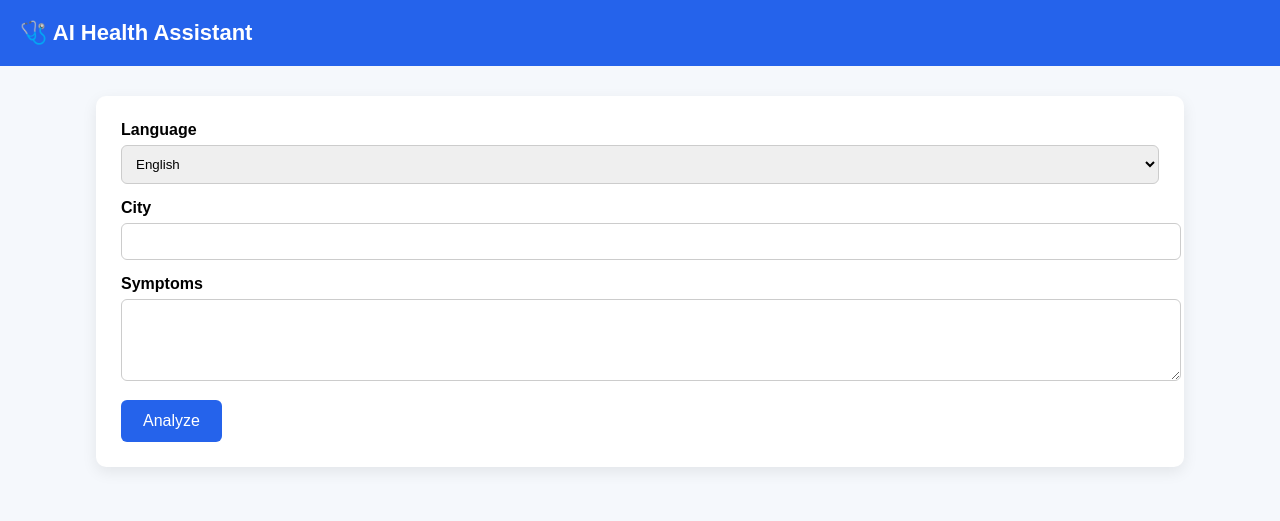
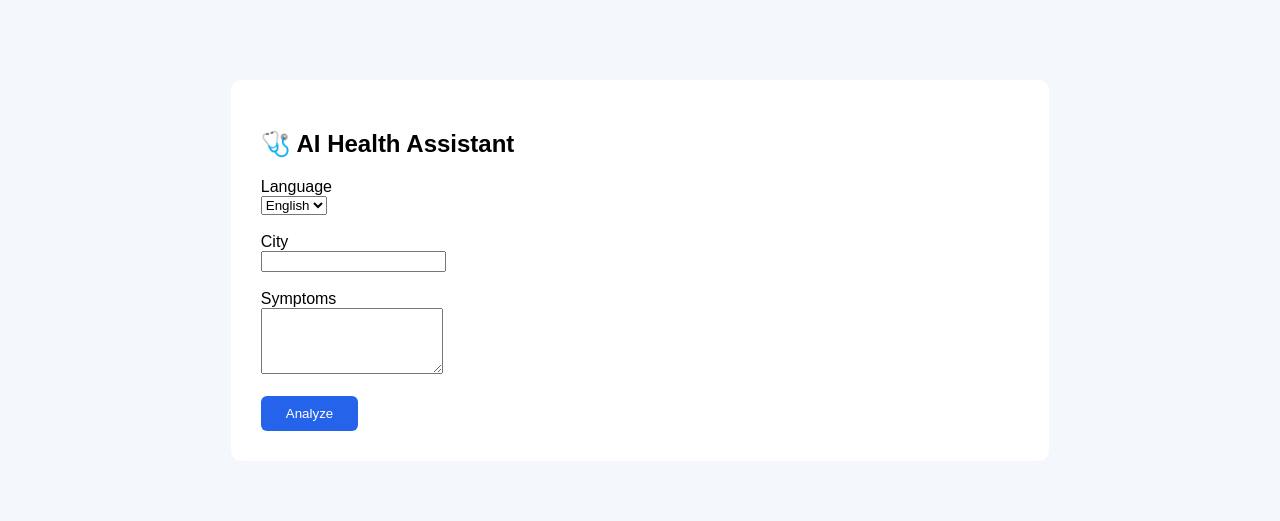
Before and after one commit to subhrat8/ai-health-assistant, a Python web app: template templates/index.html in a window 1280 px wide. Shown: the top 521 px of the page. Run offline with Jinja, Linux system fonts and the light colour scheme; the template is opened without the code that fills it, so the values that code supplies are empty.

Commit message:
Update index.html

```diff
--- a/templates/index.html
+++ b/templates/index.html
@@ -1,143 +1,53 @@
 <!DOCTYPE html>
-<html lang="en">
+<html>
 <head>
-    <meta charset="UTF-8">
     <title>AI Health Assistant</title>
-
     <style>
         body {
-            font-family: Arial, sans-serif;
-            background: #f5f8fc;
-            margin: 0;
-            padding: 0;
+            font-family: Arial;
+            background: #f4f7fb;
         }
-
-        header {
-            background: #2563eb;
-            color: white;
-            padding: 20px;
-            font-size: 22px;
-            font-weight: bold;
+        .box {
+            width: 60%;
+            margin: 80px auto;
+            background: white;
+            padding: 30px;
+            border-radius: 10px;
         }
-
-        .container {
-            width: 85%;
-            margin: auto;
-            padding: 30px;
-        }
-
-        .card {
-            background: white;
-            padding: 25px;
-            border-radius: 10px;
-            margin-bottom: 25px;
-            box-shadow: 0 5px 15px rgba(0,0,0,0.08);
-        }
-
-        label {
-            font-weight: bold;
-        }
-
-        input, textarea, select {
-            width: 100%;
-            padding: 10px;
-            margin-top: 6px;
-            margin-bottom: 15px;
-            border-radius: 6px;
-            border: 1px solid #ccc;
-        }
-
         button {
             background: #2563eb;
             color: white;
-            padding: 12px 22px;
+            padding: 10px 25px;
             border: none;
             border-radius: 6px;
-            font-size: 16px;
-            cursor: pointer;
-        }
-
-        button:hover {
-            background: #1e40af;
-        }
-
-        .hospital {
-            margin-bottom: 8px;
-        }
-
-        a {
-            text-decoration: none;
-            color: #2563eb;
-        }
-
-        .tag {
-            background: #eef2ff;
-            padding: 6px 10px;
-            border-radius: 6px;
-            display: inline-block;
-            margin-bottom: 10px;
         }
     </style>
 </head>
 
 <body>
 
-<header>
-    🩺 AI Health Assistant
-</header>
+<div class="box">
+    <h2>🩺 AI Health Assistant</h2>
 
-<div class="container">
+    <form action="/analyze" method="post">
 
-    <div class="card">
-        <form method="POST">
+        <label>Language</label><br>
+        <select name="language">
+            <option value="en-US">English</option>
+            <option value="hi-IN">Hindi</option>
+            <option value="te-IN">Telugu</option>
+            <option value="ta-IN">Tamil</option>
+        </select><br><br>
 
-            <label>Language</label>
-            <select name="language">
-                <option value="en-US" {% if selected_language=="en-US" %}selected{% endif %}>English</option>
-                <option value="hi-IN" {% if selected_language=="hi-IN" %}selected{% endif %}>Hindi</option>
-                <option value="te-IN" {% if selected_language=="te-IN" %}selected{% endif %}>Telugu</option>
-                <option value="ta-IN" {% if selected_language=="ta-IN" %}selected{% endif %}>Tamil</option>
-            </select>
+        <label>City</label><br>
+        <input type="text" name="city" required><br><br>
 
-            <label>City</label>
-            <input type="text" name="city" value="{{ searched_city }}" required>
+        <label>Symptoms</label><br>
+        <textarea name="symptoms" rows="4" required></textarea><br><br>
 
-            <label>Symptoms</label>
-            <textarea name="symptoms" rows="4" required>{{ searched_symptoms }}</textarea>
+        <button type="submit">Analyze</button>
 
-            <button type="submit">Analyze</button>
-        </form>
-    </div>
-
-    {% if health %}
-    <div class="card">
-        <h3>Assistant</h3>
-        <p>{{ health }}</p>
-    </div>
-    {% endif %}
-
-    {% if doctor %}
-    <div class="card">
-        <h3>Recommended Doctor</h3>
-        <div class="tag">{{ doctor }}</div>
-        <p>{{ reason }}</p>
-    </div>
-    {% endif %}
-
-    {% if hospitals %}
-    <div class="card">
-        <h3>Nearby Hospitals (within 30 km)</h3>
-        {% for h in hospitals %}
-            <div class="hospital">
-                • {{ h.name }} — {{ h.distance }} km
-                {% if h.map %}
-                    | <a href="{{ h.map }}" target="_blank">Map</a>
-                {% endif %}
-            </div>
-        {% endfor %}
-    </div>
-    {% endif %}
-
+    </form>
 </div>
 
 </body>
```
